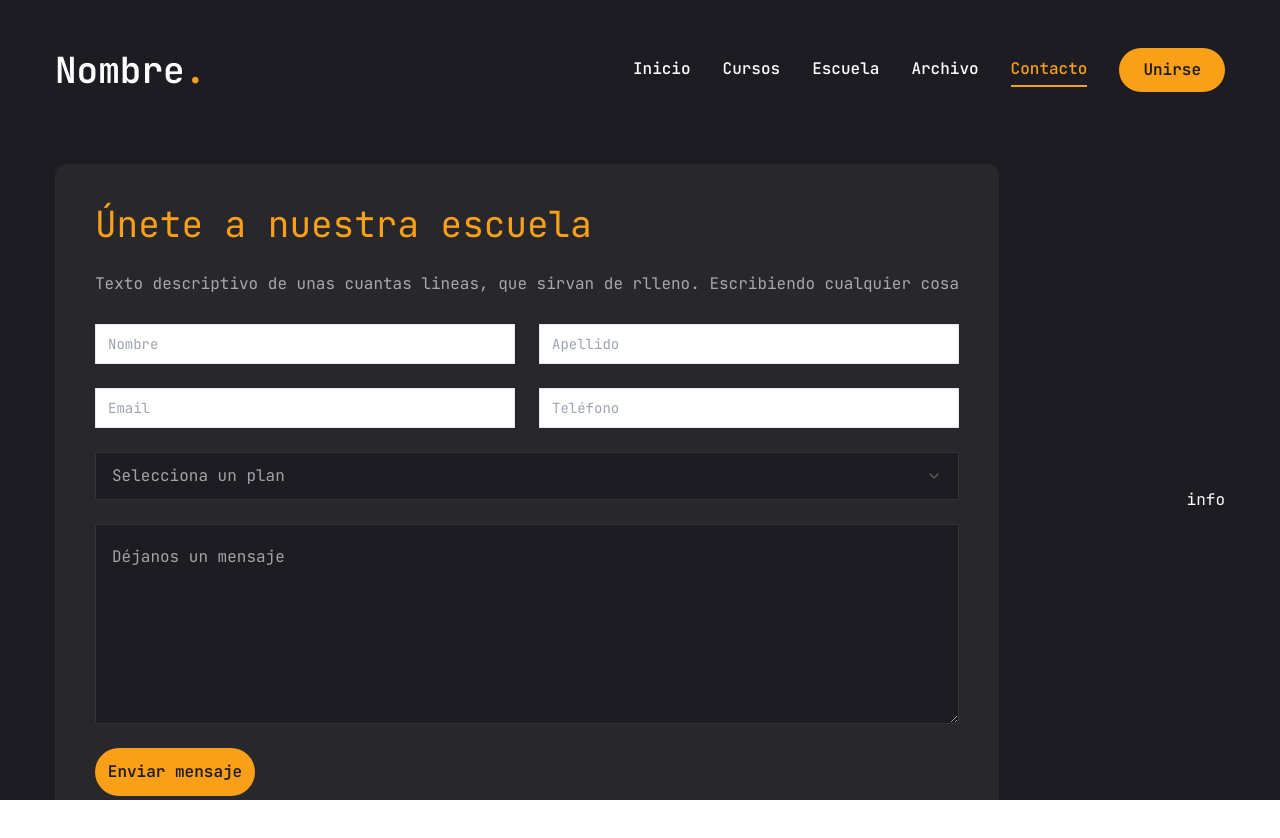
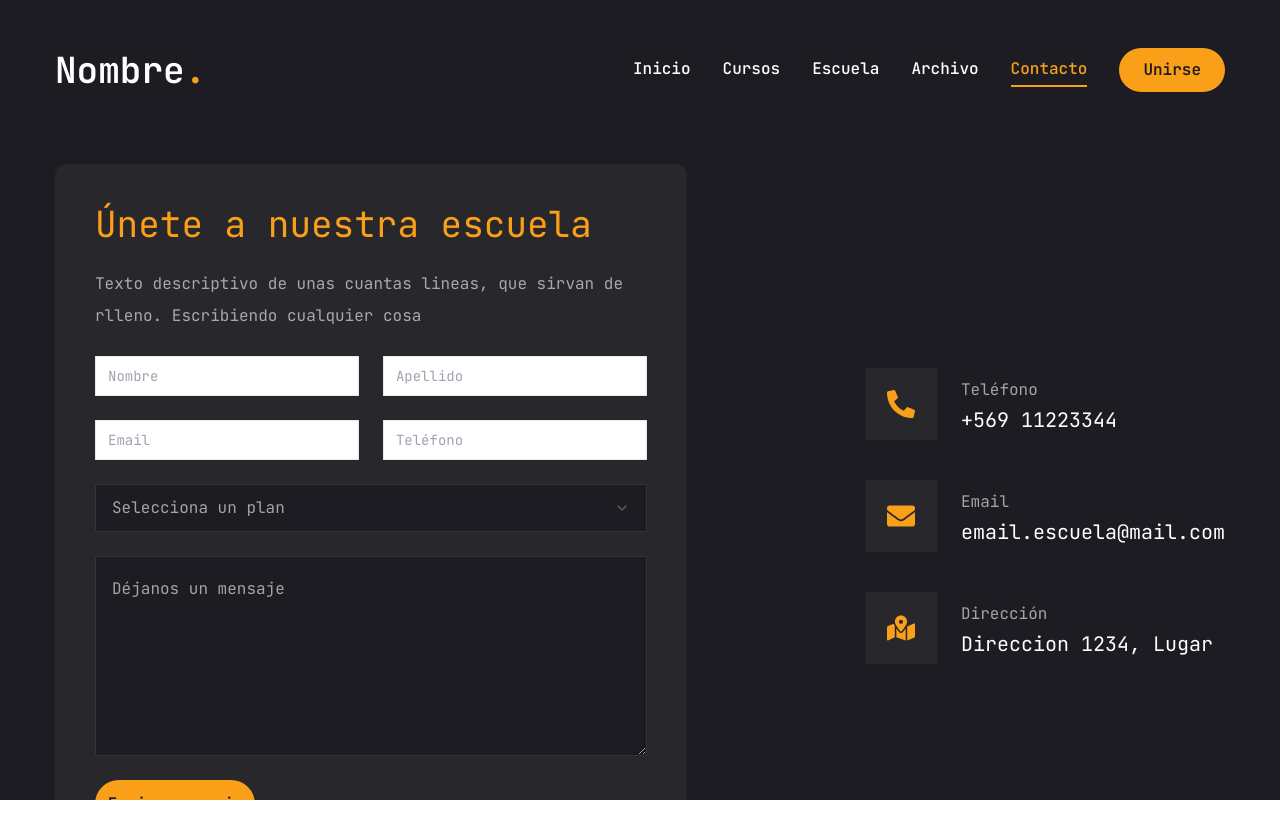
Before and after one commit to aaplv2/school, a Next.js app: page /contact in a window 1280 px wide. Shown: the top 838 px of the page. Built offline with nearby package versions, Linux system fonts and the light colour scheme.

Commit message:
Contacto OK

```diff
--- a/app/contact/page.jsx
+++ b/app/contact/page.jsx
@@ -49,7 +49,7 @@
       <div className="container mx-auto">
         <div className="flex flex-col xl:flex-row gap-[30px]">
           {/* formulario */}
-          <div className="xl:h-[54%] order-2 xl:order-none">
+          <div className="xl:w-[54%] order-2 xl:order-none">
             <form
               className="flex flex-col gap-6 p-10 bg-[#27272c] rounded-xl"
               action=""
@@ -93,7 +93,21 @@
           </div>
           {/* info */}
           <div className="flex-1 flex items-center xl:justify-end order-1 xl:order-none mb-8 xl:mb-0">
-            info
+            <ul className="flex flex-col gap-10">
+              {info.map((item, index) => {
+                return (
+                  <li key={index} className="flex items-center gap-6">
+                    <div className="w-[52px] h-[52px] xl:w-[72px] xl:h-[72px] bg-[#27272c] text-accent rounded-md flex items-center justify-center">
+                      <div className="text-[28px]">{item.icon}</div>
+                    </div>
+                    <div className="flex-1">
+                      <p className="text-white/60">{item.title}</p>
+                      <h3 className="text-xl">{item.description}</h3>
+                    </div>
+                  </li>
+                );
+              })}
+            </ul>
           </div>
         </div>
       </div>
```
